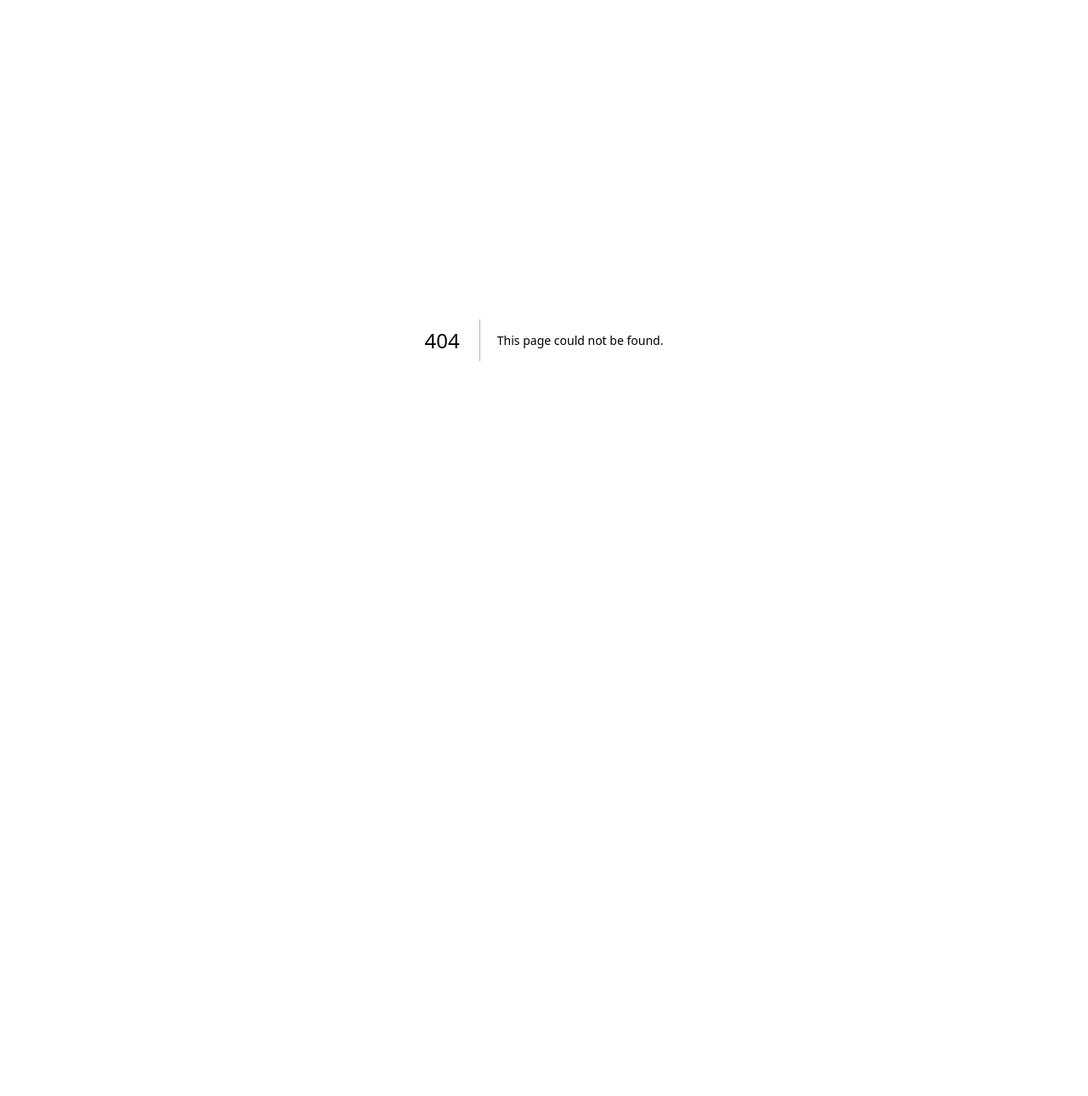
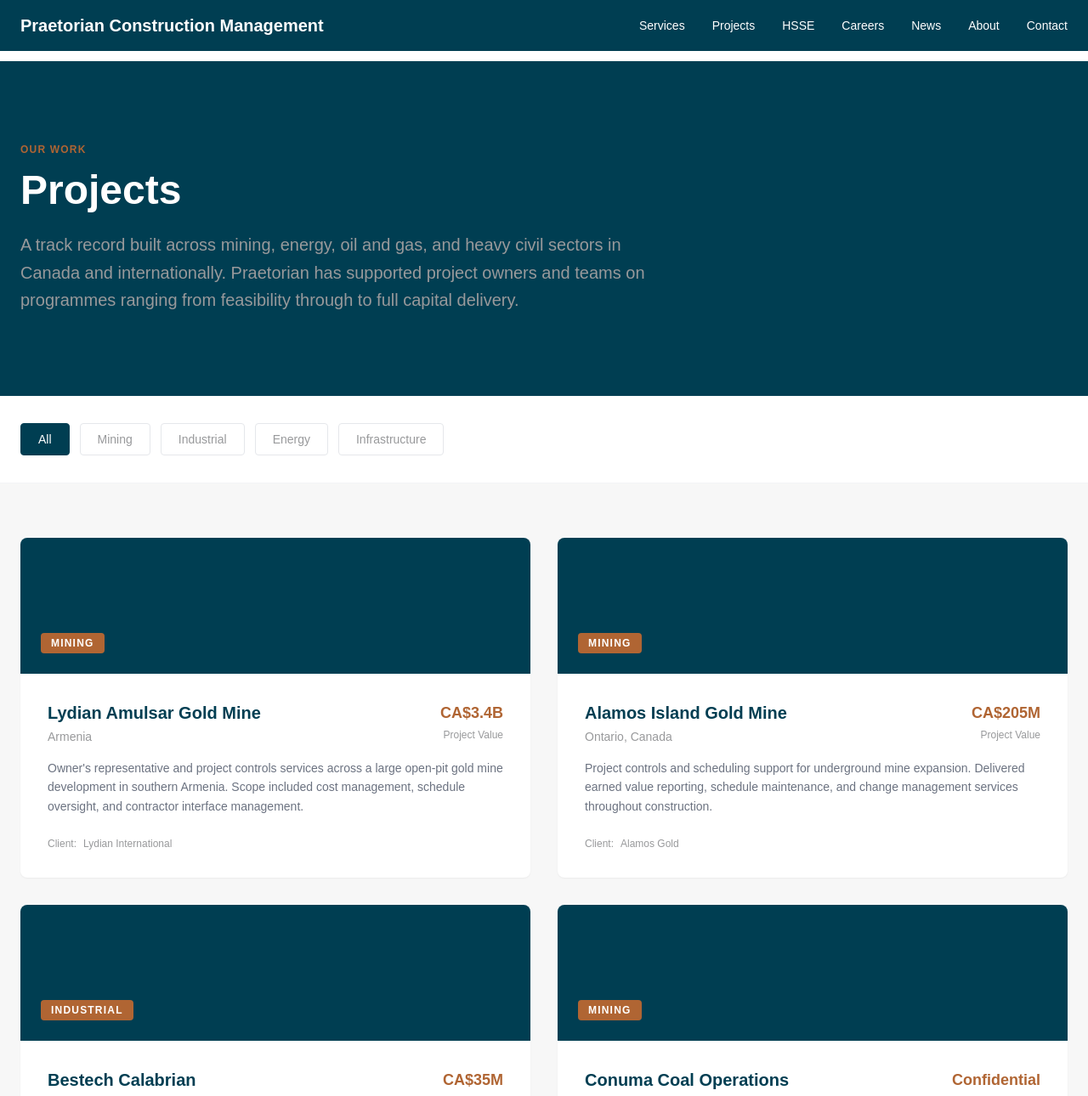
Before and after one commit to PCMGlobal/Praetorian-CM-Website, a Next.js app: page /projects in a window 1280 px wide. Before the commit this address had no page. Shown: the top 1290 px of the page at 85% size. Before the commit the page ends 800 px from the top, so only its background shows below. Built offline with nearby package versions, Linux system fonts and the light colour scheme.

Commit message:
Add Projects page

```diff
--- /dev/null
+++ b/app/projects/page.tsx
@@ -0,0 +1,180 @@
+import Navbar from "../components/Navbar";
+
+export default function Projects() {
+  const projects = [
+    {
+      name: "Lydian Amulsar Gold Mine",
+      client: "Lydian International",
+      location: "Armenia",
+      sector: "Mining",
+      value: "CA$3.4B",
+      scope: "Owner's representative and project controls services across a large open-pit gold mine development in southern Armenia. Scope included cost management, schedule oversight, and contractor interface management.",
+    },
+    {
+      name: "Alamos Island Gold Mine",
+      client: "Alamos Gold",
+      location: "Ontario, Canada",
+      sector: "Mining",
+      value: "CA$205M",
+      scope: "Project controls and scheduling support for underground mine expansion. Delivered earned value reporting, schedule maintenance, and change management services throughout construction.",
+    },
+    {
+      name: "Bestech Calabrian",
+      client: "Bestech",
+      location: "British Columbia, Canada",
+      sector: "Industrial",
+      value: "CA$35M",
+      scope: "Construction management and project controls for an industrial facility project. Scope covered multi-discipline contractor coordination, progress monitoring, and cost reporting.",
+    },
+    {
+      name: "Conuma Coal Operations",
+      client: "Conuma Coal Resources",
+      location: "British Columbia, Canada",
+      sector: "Mining",
+      value: "Confidential",
+      scope: "Project management and scheduling services supporting coal mining operations and capital project delivery in northeast British Columbia.",
+    },
+  ];
+
+  const sectors = ["All", "Mining", "Industrial", "Energy", "Infrastructure"];
+
+  return (
+    <main>
+      <Navbar />
+
+      {/* Page Hero */}
+      <div style={{ backgroundColor: "#003E52", marginTop: "72px" }} className="py-24">
+        <div className="max-w-7xl mx-auto px-6">
+          <div className="text-xs font-semibold uppercase tracking-widest mb-4" style={{ color: "#B06533" }}>Our Work</div>
+          <h1 className="text-5xl font-bold text-white mb-6">Projects</h1>
+          <p className="text-xl max-w-3xl leading-relaxed" style={{ color: "#98999B" }}>
+            A track record built across mining, energy, oil and gas, and heavy civil sectors in Canada and internationally. Praetorian has supported project owners and teams on programmes ranging from feasibility through to full capital delivery.
+          </p>
+        </div>
+      </div>
+
+      {/* Sector Filter */}
+      <div className="py-8 bg-white border-b border-gray-100">
+        <div className="max-w-7xl mx-auto px-6">
+          <div className="flex gap-3 flex-wrap">
+            {sectors.map((sector) => (
+              <button
+                key={sector}
+                className="px-5 py-2 rounded text-sm font-medium border transition-colors"
+                style={{
+                  borderColor: sector === "All" ? "#003E52" : "#E5E7EB",
+                  backgroundColor: sector === "All" ? "#003E52" : "white",
+                  color: sector === "All" ? "white" : "#98999B",
+                }}
+              >
+                {sector}
+              </button>
+            ))}
+          </div>
+        </div>
+      </div>
+
+      {/* Projects Grid */}
+      <div className="py-16" style={{ backgroundColor: "#F7F7F7" }}>
+        <div className="max-w-7xl mx-auto px-6">
+          <div className="grid grid-cols-2 gap-8">
+            {projects.map((project) => (
+              <div key={project.name} className="bg-white rounded-lg overflow-hidden shadow-sm hover:shadow-md transition-shadow">
+                <div className="h-40 flex items-end p-6" style={{ backgroundColor: "#003E52" }}>
+                  <span
+                    className="text-xs font-semibold uppercase tracking-widest px-3 py-1 rounded"
+                    style={{ backgroundColor: "#B06533", color: "white" }}
+                  >
+                    {project.sector}
+                  </span>
+                </div>
+                <div className="p-8">
+                  <div className="flex items-start justify-between mb-4">
+                    <div>
+                      <h3 className="text-xl font-bold mb-1" style={{ color: "#003E52" }}>{project.name}</h3>
+                      <p className="text-sm" style={{ color: "#98999B" }}>{project.location}</p>
+                    </div>
+                    <div className="text-right">
+                      <div className="text-lg font-bold" style={{ color: "#B06533" }}>{project.value}</div>
+                      <div className="text-xs mt-1" style={{ color: "#98999B" }}>Project Value</div>
+                    </div>
+                  </div>
+                  <p className="text-sm text-gray-500 leading-relaxed mb-6">{project.scope}</p>
+                  <div className="flex items-center gap-2 text-xs" style={{ color: "#98999B" }}>
+                    <span className="font-medium">Client:</span>
+                    <span>{project.client}</span>
+                  </div>
+                </div>
+              </div>
+            ))}
+          </div>
+
+          {/* Sample data note */}
+          <div className="mt-8 text-center text-sm" style={{ color: "#98999B" }}>
+            Sample project data shown. Full project list to be confirmed by Praetorian Construction Management.
+          </div>
+        </div>
+      </div>
+
+      {/* CTA Band */}
+      <div className="py-20" style={{ backgroundColor: "#003E52" }}>
+        <div className="max-w-7xl mx-auto px-6 text-center">
+          <h2 className="text-3xl font-bold text-white mb-4">Have a Project in Mind?</h2>
+          <p className="text-lg mb-8" style={{ color: "#98999B" }}>
+            Talk to our team about how Praetorian can support your next capital programme.
+          </p>
+          <a href="/contact" style={{ backgroundColor: "#B06533" }} className="inline-block px-10 py-4 text-white font-semibold rounded hover:opacity-90">
+            Get in Touch
+          </a>
+        </div>
+      </div>
+
+      {/* Footer */}
+      <footer style={{ backgroundColor: "#002C3A" }} className="py-16">
+        <div className="max-w-7xl mx-auto px-6">
+          <div className="grid grid-cols-4 gap-12 mb-12">
+            <div className="col-span-1">
+              <div className="text-white font-bold text-lg mb-4">Praetorian Construction Management</div>
+              <p className="text-sm leading-relaxed mb-4" style={{ color: "#98999B" }}>
+                World-class project management across mining, energy, and infrastructure sectors.
+              </p>
+              <div className="flex gap-3">
+                {["in", "X", "yt", "ig"].map((s) => (
+                  <a key={s} href="#" className="w-8 h-8 rounded flex items-center justify-center text-xs font-bold" style={{ backgroundColor: "rgba(255,255,255,0.1)", color: "#98999B" }}>{s}</a>
+                ))}
+              </div>
+            </div>
+            <div>
+              <div className="text-white font-semibold mb-4">Services</div>
+              <ul className="space-y-2 text-sm" style={{ color: "#98999B" }}>
+                {["Project Controls", "Owner's Representative", "Construction Management", "HSSE", "Scheduling & Planning", "Document Control"].map((s) => (
+                  <li key={s}><a href="/services" className="hover:text-white transition-colors">{s}</a></li>
+                ))}
+              </ul>
+            </div>
+            <div>
+              <div className="text-white font-semibold mb-4">Company</div>
+              <ul className="space-y-2 text-sm" style={{ color: "#98999B" }}>
+                {["About Us", "Projects", "Careers", "News & Events", "HSSE", "Contact"].map((s) => (
+                  <li key={s}><a href="#" className="hover:text-white transition-colors">{s}</a></li>
+                ))}
+              </ul>
+            </div>
+            <div>
+              <div className="text-white font-semibold mb-4">Contact</div>
+              <ul className="space-y-3 text-sm" style={{ color: "#98999B" }}>
+                <li>201 - 10441 178 Street<br />Edmonton, Alberta T5S 1R5</li>
+                <li>780.989.0289</li>
+                <li>info@praetoriancm.com</li>
+              </ul>
+            </div>
+          </div>
+          <div className="pt-8 flex items-center justify-between text-xs" style={{ borderTop: "1px solid rgba(255,255,255,0.08)", color: "#98999B" }}>
+            <span>2026 Praetorian Construction Management Ltd. All rights reserved.</span>
+            <span>Edmonton, Alberta, Canada</span>
+          </div>
+        </div>
+      </footer>
+    </main>
+  );
+}
```
